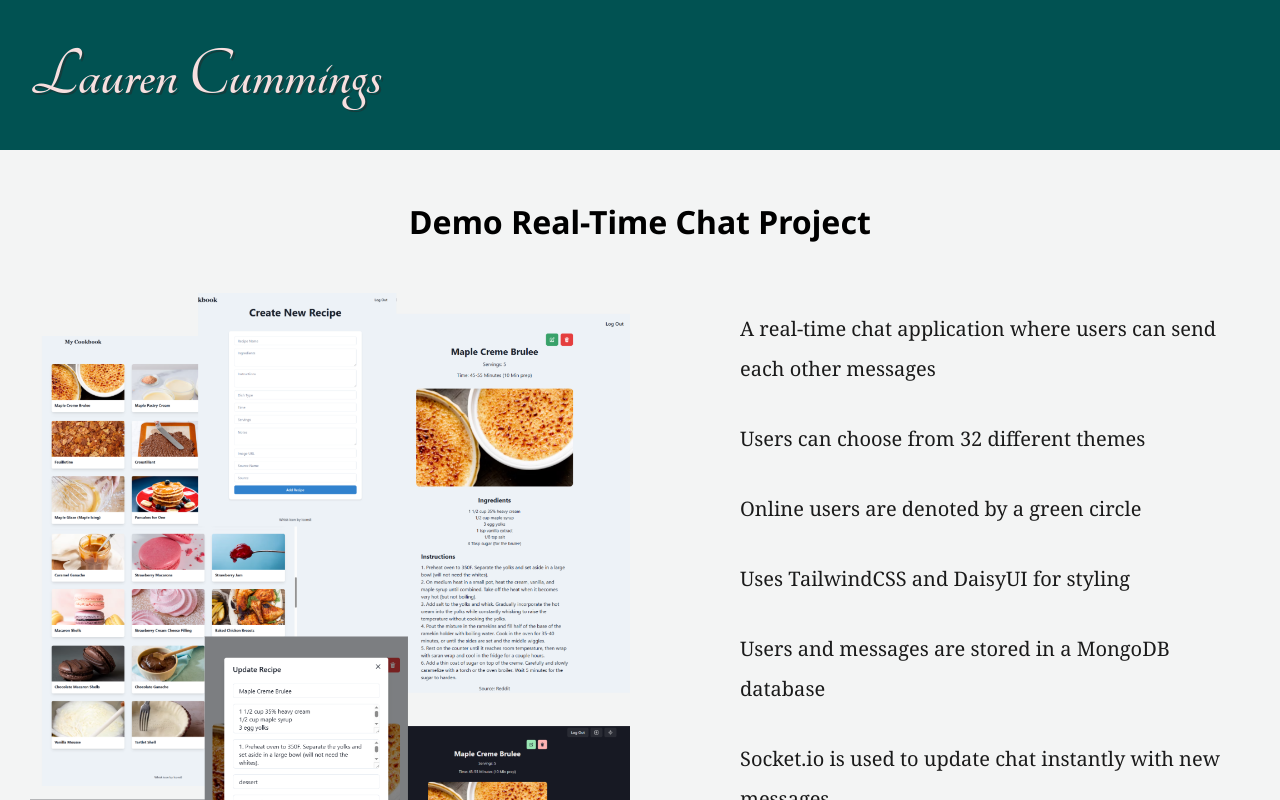
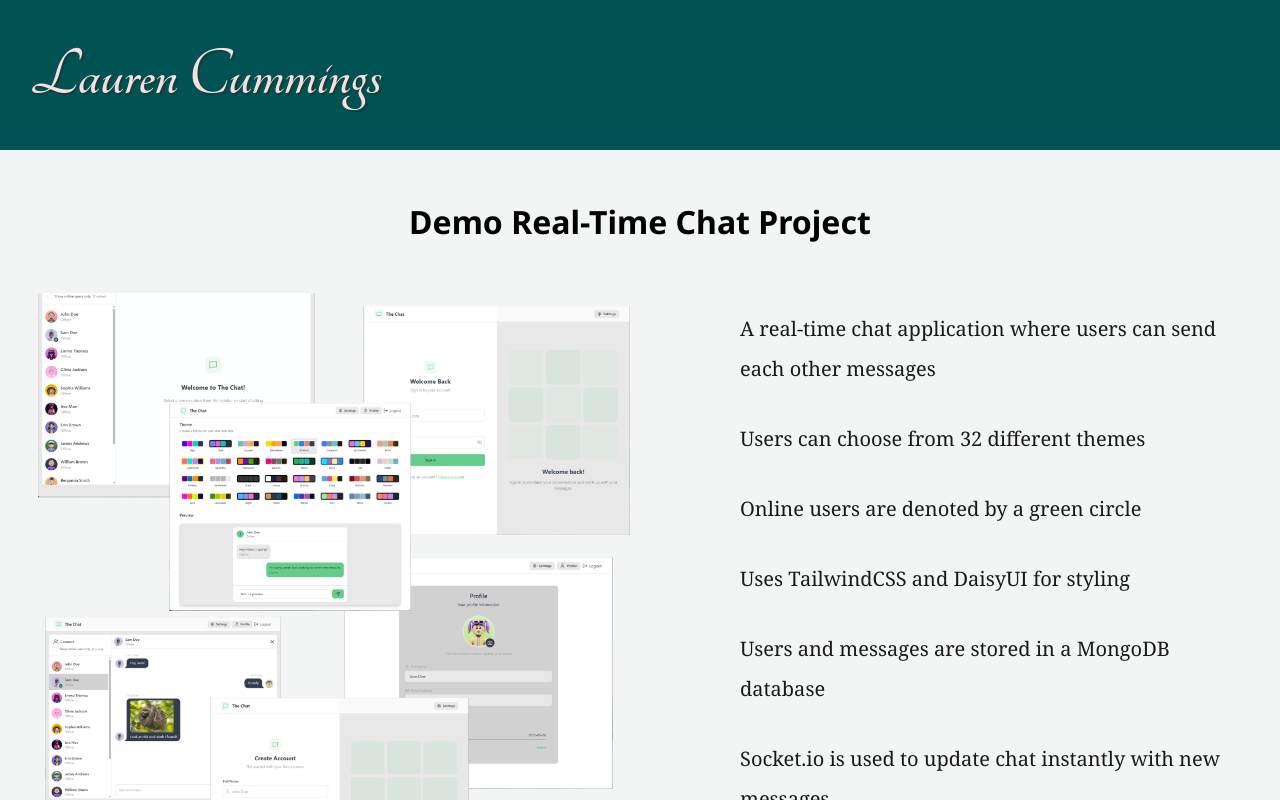
Before and after one commit to LaurenCummings/portfolio-project, a React (Vite) app: page /chat-project in a window 1280 px wide. Shown: the top 800 px of the page. Built offline with nearby package versions, Linux system fonts and the light colour scheme.

Commit message:
added chat project collage photo

```diff
--- a/src/pages/ChatProject.jsx
+++ b/src/pages/ChatProject.jsx
@@ -1,5 +1,5 @@
 import "../css/Project.css";
-import cookbookProjectCollage from "../assets/cookbookProjectCollage.png";
+import chatProjectCollage from "../assets/chatProjectCollage.png";
 
 function ChatProject() {
   return (
@@ -7,7 +7,7 @@ function ChatProject() {
       <h1>Demo Real-Time Chat Project</h1>
       <div className="project-info">
         <a href="https://chat-project-rkax.onrender.com">
-          <img src={cookbookProjectCollage} alt="Collage of cookbook project" />
+          <img src={chatProjectCollage} alt="Collage of chat project" />
         </a>
         <div className="project-details">
           <ul>
```
Also changed, not shown: src/assets/chatProjectCollage.png (added).
